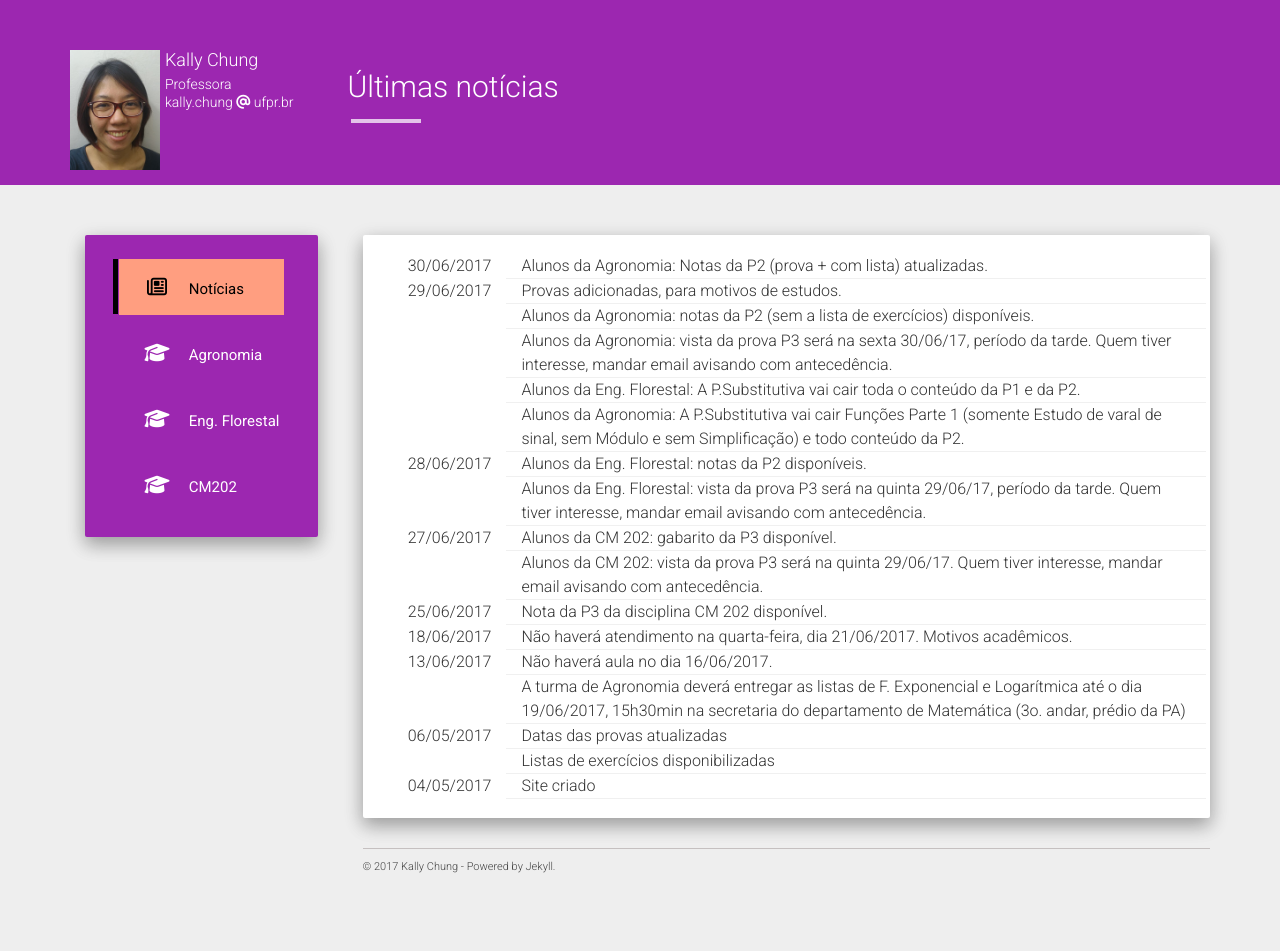
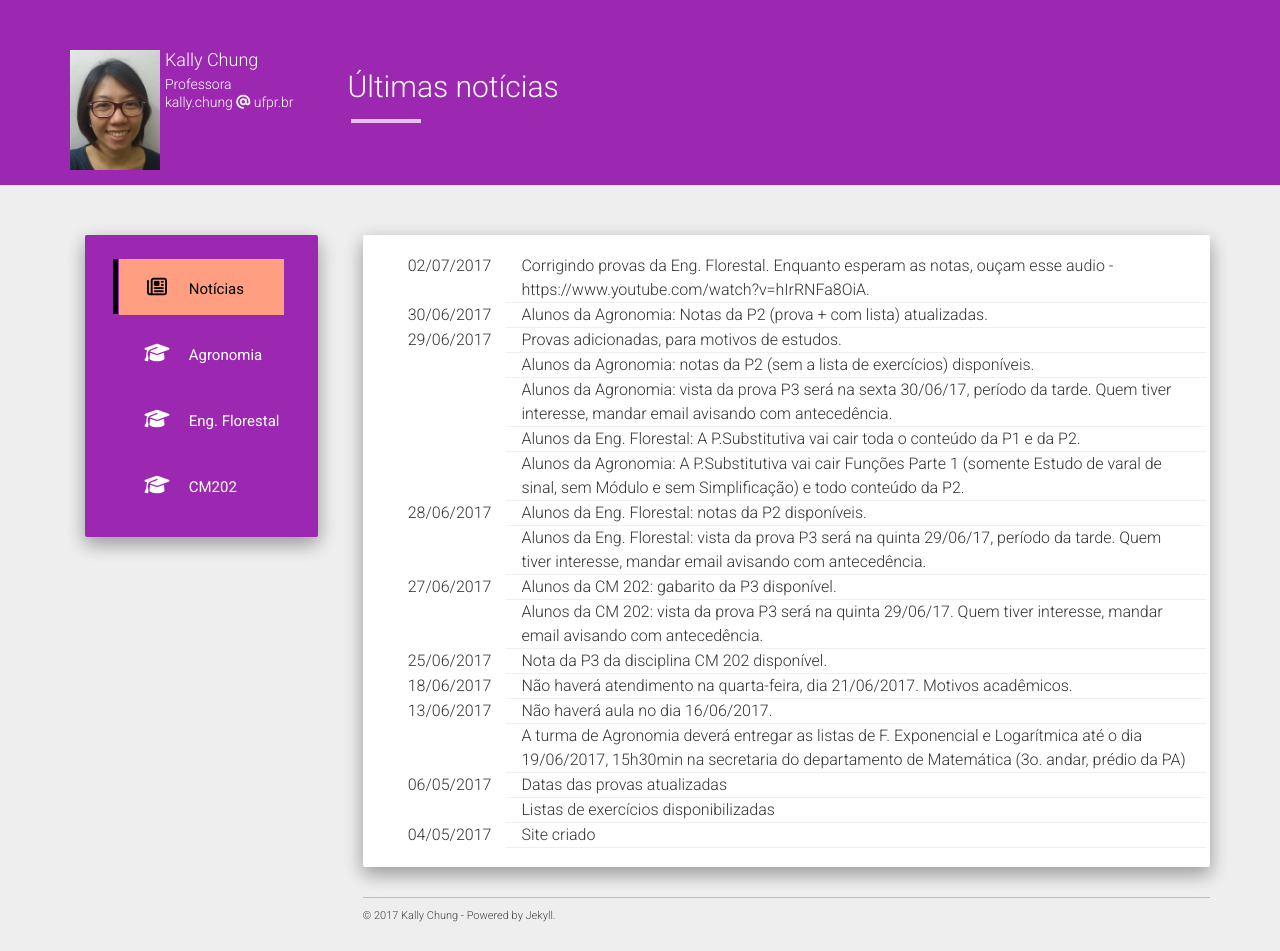
Before and after one commit to chunggnuhc/chunggnuhc.github.io, a Jekyll site: the page built from index.html, in a window 1280 px wide. Built offline with Jekyll 4.4.1, drawn with Linux system fonts in a browser that asks for light colours; nearby versions of some CDN libraries; before the commit the page ends 902 px from its top, so only the background shows below that.

Commit message:
Status do dia 02072017

```diff
--- a/_data/noticias.yml
+++ b/_data/noticias.yml
@@ -1,3 +1,5 @@
+- data: 2017-07-02
+  noticia: "Corrigindo provas da Eng. Florestal. Enquanto esperam as notas, ouçam esse audio - https://www.youtube.com/watch?v=hIrRNFa8OiA."
 - data: 2017-06-30
   noticia: "Alunos da Agronomia: Notas da P2 (prova + com lista) atualizadas."
 - data: 2017-06-29
```
